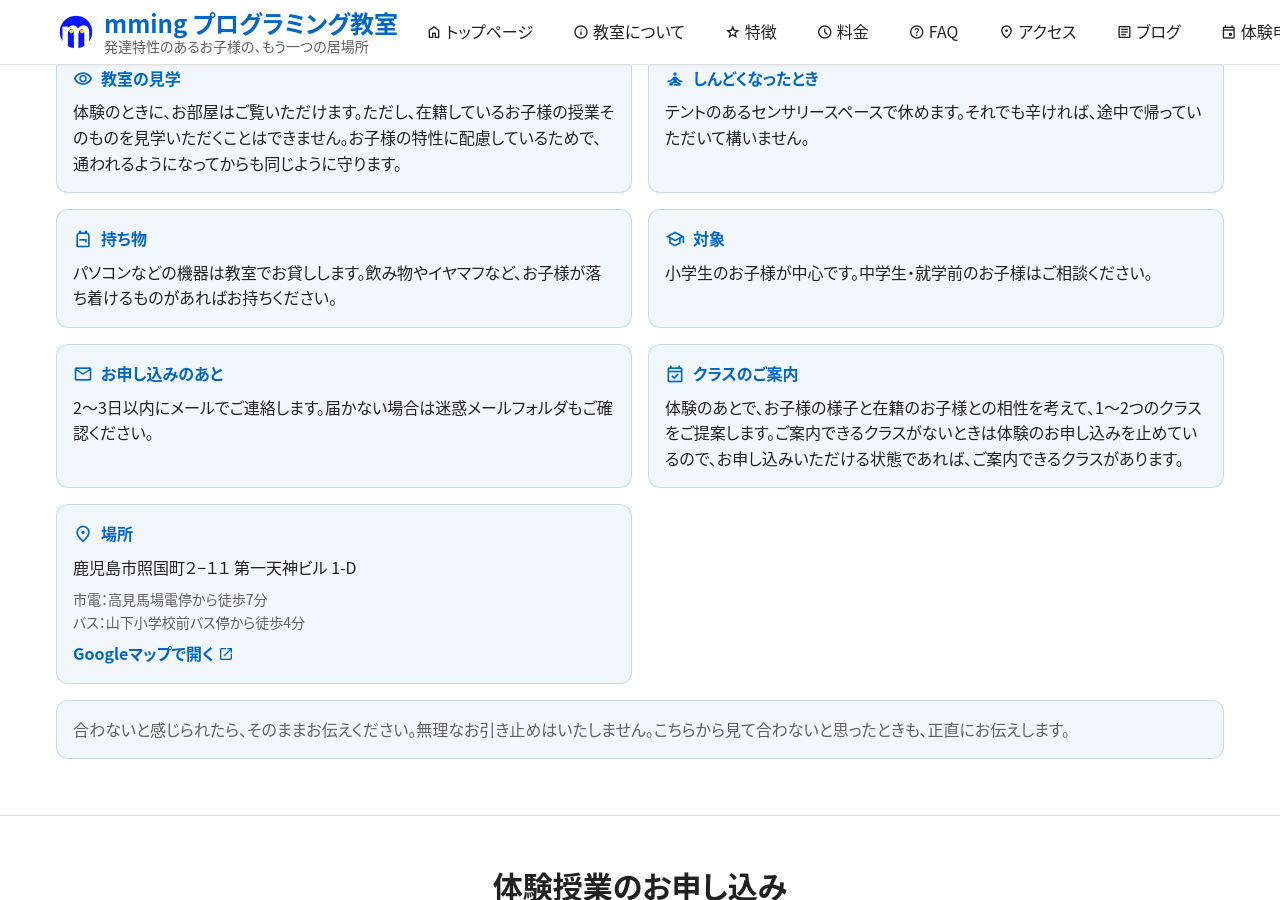
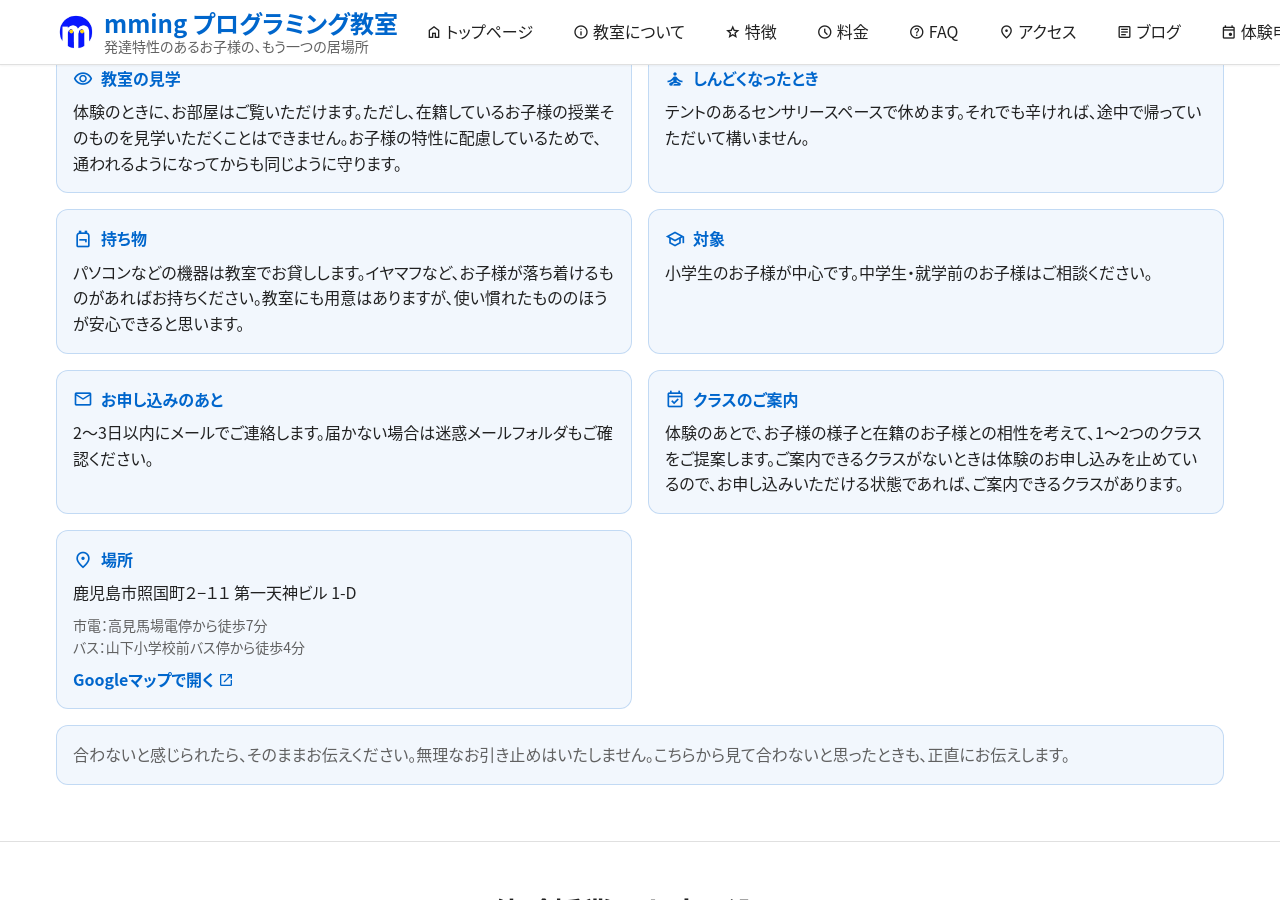
Before and after one commit to Mming-Lab/Mming-Lab.github.io, a Jekyll site: the page built from trial/index.html, in a window 1280 px wide and 900 px high, scrolled down 1957 px. Built offline with Jekyll 4.4.1, drawn with Linux system fonts in a browser that asks for light colours; part of the change alters nothing that is shown.

Commit message:
content: 特徴セクションの文体と中身を全体で見直す
専門家会議として全体を通しで点検した結果の修正。

【特徴02：施設用語をやめる】
要約で「テントのある静かな場所」と書いているのに、開くと
「ワークスペース」「個別スペース」「上下昇降デスク」という施設の
言い方になっており、開いたほうが冷たく読める状態だった。
設備名ではなく、何のためにあるかで書き直した。

あわせて、テントは音を遮れないため「人の目と音から離れて」を
「人の目から隠れて」に訂正。音への対応はヘッドホンで別に行っている。

【特徴01：仕様書の文体をやめる】
「一般的な対応に加えて、実体験に基づいた具体的なサポートを提供します」
のような文が残っていた。代表の言葉に寄せた。
おたよりも、サービス内容ではなく配慮の話として書き直した。

【特徴03：仕組みの話を姿勢の話に】
「見てもらうとシールが1枚」は、並ぶ他の項目（急かしません／
進ませません）と毛色が違い、ご褒美で釣る教室に読めるおそれがあった。
「戻ることを嫌なことにしません」に変更。

【バランス】
3つの特徴がすべて detail 2個・points 3-2 または 3-3 に揃った。
トップページのFAQが7問に増えていたため、特徴02と内容が重なる
「教室の雰囲気はどんな感じですか？」を外して6問に戻した。

【持ち物】
「飲み物やイヤマフをお持ちください」としか書いておらず、教室には
何も用意が無いように読めた。30分の体験に飲み物は不要なため外し、
「教室にも用意はあるが、使い慣れたもののほうが安心できる」を追記。
備品を列挙せずに、用意があることと持参を勧める理由の両方を伝える。

Co-Authored-By: Claude Opus 5 <noreply@anthropic.com>

```diff
--- a/_data/faq.yml
+++ b/_data/faq.yml
@@ -110,7 +110,8 @@ items:
   - question: "体験に持っていくものはありますか？"
     answer: |
       パソコンなどの機器は教室でお貸しします。
-      飲み物やイヤマフなど、お子様が落ち着けるものがあればお持ちください。
+      イヤマフなど、お子様が落ち着けるものがあればお持ちください。
+      教室にも用意はありますが、使い慣れたもののほうが安心できると思います。
 
   - question: "授業を見学できますか？"
     answer: |
@@ -173,8 +174,9 @@ items:
       お子様の成長段階に合わせて、より良い交通手段を選んでください。
       教室の近くにコインパーキングがあります。
 
+  # 注: トップには出さない。特徴02「しんどくなったら、離れていい場所が
+  #     あります」と内容が重なり、そちらのほうが具体的なため。
   - question: "教室の雰囲気はどんな感じですか？"
-    on_homepage: true
     answer: |
       少人数で、一人ひとりのペースを大切にしています。
       静かな場所が好きな子も、みんなのいる場所が好きな子も、
--- a/_data/features.yml
+++ b/_data/features.yml
@@ -54,7 +54,7 @@ items:
     # 詳細説明（アコーディオン展開時に表示）
     details:
       - title: "同じ経験をしてきた指導者" # 詳細見出し
-        content: "一般的な対応に加えて、実体験に基づいた具体的なサポートを提供します" # 説明文
+        content: "どこでつまずいているのかを、自分が通ってきた道と照らして探します"
         points: # 具体的なポイント（アイコン付きリスト）
           - icon: "hearing" # Material Iconsアイコン
             text: "感覚過敏の辛さを体感として知っています"
@@ -63,14 +63,14 @@ items:
           - icon: "chat_bubble"
             text: "どんな声のかけ方なら届くか、どのタイミングなら届くかを探します"
       - title: "保護者の方とも同じ目線で"
-        content: "お子様だけでなく、保護者の方の不安や悩みにも当事者視点でお応えします"
+        content: "お子様だけでなく、保護者の方のしんどさも、経験した側として受け止めます"
         points:
           - icon: "question_answer"
             text: "『うちの子だけ？』という不安に経験からお答えします"
           # - icon: "lightbulb"
           #   text: "家庭での接し方のヒントも具体的にアドバイス"
           - icon: "feedback"
-            text: "毎月、お子様の様子をおたよりにしてお届けしています"
+            text: "教室での様子は毎月おたよりでお伝えします。家と顔が違う子もいます"
 
   # ========================================
   # 特徴02: 学習環境の個別最適化
@@ -114,17 +114,21 @@ items:
           width: 600
           height: 600
     details:
-      - title: "その日の調子に合わせた環境選択"
-        content: "体調や気分は日々変わるもの。だから毎回、最適な環境を選べます"
+      # 注: 以前は「ワークスペース」「個別スペース」「上下昇降デスク」という
+      # 施設の言い方だった。要約で「テントのある静かな場所」と書いているのに
+      # 開くと施設用語になり、開いたほうが冷たく読めていた。
+      # 設備名ではなく、何のためにあるかで書く。
+      - title: "しんどくなったら、離れていい場所があります"
+        content: "無理に輪の中にいなくて構いません。離れることを、こちらから勧めることもあります"
         points:
+          # 注: テントは音を遮れない。視線と人の気配を切るためのもの。
+          #     音がしんどいときはヘッドホンで別に対応している。
+          - icon: "self_improvement"
+            text: "テントのある場所。人の目から隠れて、ひとりになれます"
           - icon: "groups"
-            text: "学習や協働を行うワークスペース"
-          - icon: "person"
-            text: "刺激を避け、集中する個別スペース"
+            text: "みんなのいる場所。離れていても、いつでも戻ってこられます"
           - icon: "height"
-            text: "考えるときに動きたい子のための上下昇降デスク"
-          # - icon: "light_mode"
-          #   text: "照明：300〜1000ルクスで調整可能"
+            text: "考えるときに体を動かしたくなる子のために、高さの変わる机があります"
 
       - title: "足りない道具は、作ります"
         content: "売っているものでは足りないところは、こちらで作っています"
@@ -156,17 +160,28 @@ items:
           width: 600
           height: 600
     details:
-      - title: "前半30分：少人数で個別に学習"
-        content: "一斉授業はしません。周りを気にせず、自分のペースで進めます"
+      # 【ソースレビューと復習のシール】
+      # 「動けば正解」としていた時期に、同じ命令をただ並べて先へ進んでしまい、
+      # まとめ方を覚えないまま次に入るお子様が続出した。そのため教材を改造して
+      # 組んだ命令を確認できるようにした。シールはレビューを受けるともらえる。
+      #
+      # 独立した項目にすると「ちゃんとやらせる教室」に読めてしまう。
+      # 前半30分にしていることなので、ここに畳んで子どもの側から書く。
+      #
+      # 注: 一歩手前から始めるクラスは faq.yml（トップにも表示）と
+      #     ブログ記事に書いてあるので、ここでは繰り返さない。
+      - title: "前半30分：ひとりで考える時間"
+        content: "一斉授業はしません。組んだ命令を一緒に見ながら、一人ずつ進めます"
         points:
           - icon: "speed"
-            text: "その日のペースに合わせます。進まない日があっても構いません"
-          - icon: "track_changes"
-            text: "ゲームのように進められる教材で、自分のペースで取り組めます"
+            text: "一気に進む子も、何度も前に戻って復習する子もいます。急かしません"
+          - icon: "visibility"
+            text: "分からないまま先へ進ませません。あとでもっとつらくなるからです"
           - icon: "celebration"
-            text: "できたことも、できなかったことも、そのまま受け止めます"
-      - title: "後半30分：マインクラフトで協働実践"
-        # 注: 以前はここに研究論文3本を引用し「認知的柔軟性が有意に改善」
+            text: "戻ることを嫌なことにしません。「今日は復習にする」と自分で決める子もいます"
+
+      - title: "後半30分：みんなと作る時間"
+        # 注: 以前ここに研究論文3本を引用し「認知的柔軟性が有意に改善」
         # 「社会性スキルが実生活にも向上」と書いていた。この位置に置くと
         # 治療効果の主張に近く読めてしまうため、教室で実際に見てきたことに
         # 差し替えている。療育の代替をうたわないこと。
@@ -176,56 +191,7 @@ items:
             text: "建築・採掘・デザインなど役割を分けて、一緒にひとつのものを作ります"
           - icon: "chat_bubble"
             text: "好きなものの話題だと、言葉が出やすくなることがあります"
-          - icon: "favorite"
-            text: "「好きなものを通じて誰かと関われた」という経験を大切にしています"
           - icon: "groups"
-            text: "助け合う雰囲気ができてくると、こちらが促さなくても話し合いが進みます"
-          - icon: "favorite"
             text: "同じ場所にいられた日を、それだけで成長として数えています"
 
-      # 注: 以前ここに「決まったカリキュラムはありません」と書いていたが誤り。
-      # 課題の順番は全員同じで、違うのは進捗と復習の回数。
-      # 一斉授業はせず、少人数で個別に見る形。
-      - title: "進む順番は同じ、進み方は一人ひとり"
-        content: "課題の順番は決まっています。どこまで進むか、何度戻るかが、お子様によって違います"
-        points:
-          - icon: "speed"
-            text: "一気に進む子も、何度も前に戻って復習する子もいます。急かしません"
-          - icon: "track_changes"
-            text: "つまずいた一つ手前に戻って、そこを繰り返すこともあります"
-          - icon: "tune"
-            text: "まだ早いと感じるお子様には、もう一歩手前から始めるクラスがあります"
-
-      # 【ソースレビュー】
-      # 「動けば正解」としていた時期に、同じ命令をただ並べて先へ進んでしまい、
-      # まとめ方を覚えないまま次に入るお子様が続出した。そのため教材を改造して
-      # 組んだ命令を確認できるようにし、一緒に見る時間を入れている。
-      #
-      # 注: 復習の仕組み（シール・ポイントカード）はここに書かない。
-      #     考案したものなので、真似されると差が消える。
-      - title: "動けばいい、とは考えていません"
-        content: "課題が解けたかどうかだけでなく、どう組み立てたかを一緒に見ます"
-        points:
-          - icon: "visibility"
-            text: "できあがった命令を画面で一緒に見て、どう考えたのかを本人から聞きます"
-          - icon: "speed"
-            text: "同じ命令を何度も並べても動きます。そのまま先へ進まないようにしています"
-          - icon: "question_answer"
-            text: "分かったふりのまま進むと、あとで必ず止まります。それを防ぐ時間です"
-
-      # 【復習のシール】
-      # トークンエコノミー自体はどこでもやっているので隠さない。
-      # 差が出るのは「何のために使うか」。ここでは「戻ることを嫌なことに
-      # しない」ために使っている。ソースレビューと対で、
-      # 「分かったふりで進ませない／戻るのを嫌にしない」の一組になる。
-      - title: "戻ることを、嫌なことにしません"
-        content: "復習を受けたらシールが1枚。前に戻ることが、少しだけ楽しみになるように"
-        points:
-          - icon: "celebration"
-            text: "組んだ命令を見てもらうとシールが1枚。ポイントカードに貯まっていきます"
-          - icon: "track_changes"
-            text: "前に戻るのは、本当は気の進まないことです。そこを軽くしています"
-          - icon: "self_improvement"
-            text: "「今日はしんどいから復習にする」と、自分で決める子もいます"
-
 # 画像スライダー設定
--- a/_data/trial.yml
+++ b/_data/trial.yml
@@ -99,7 +99,7 @@ day_of:
 
     - icon: backpack
       label: "持ち物"
-      text: "パソコンなどの機器は教室でお貸しします。飲み物やイヤマフなど、お子様が落ち着けるものがあればお持ちください。"
+      text: "パソコンなどの機器は教室でお貸しします。イヤマフなど、お子様が落ち着けるものがあればお持ちください。教室にも用意はありますが、使い慣れたもののほうが安心できると思います。"
 
     - icon: school
       label: "対象"
```
